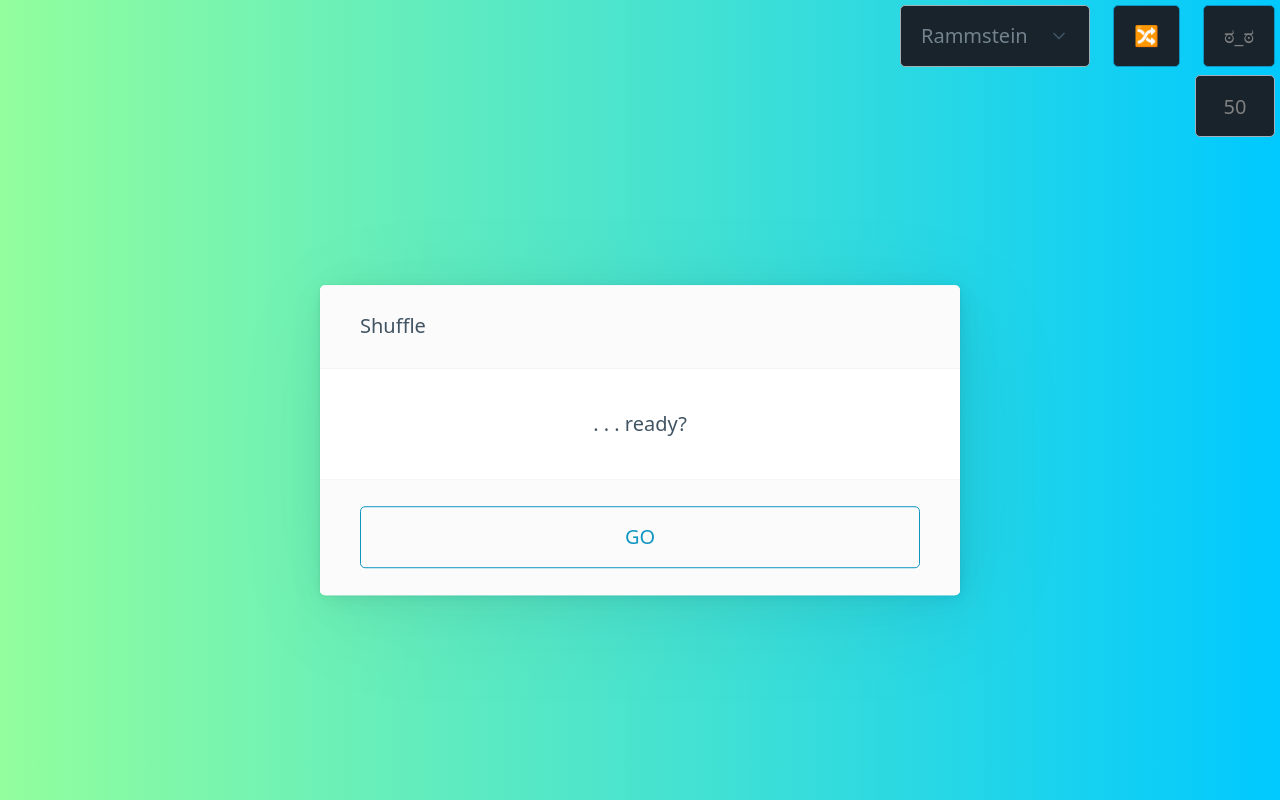
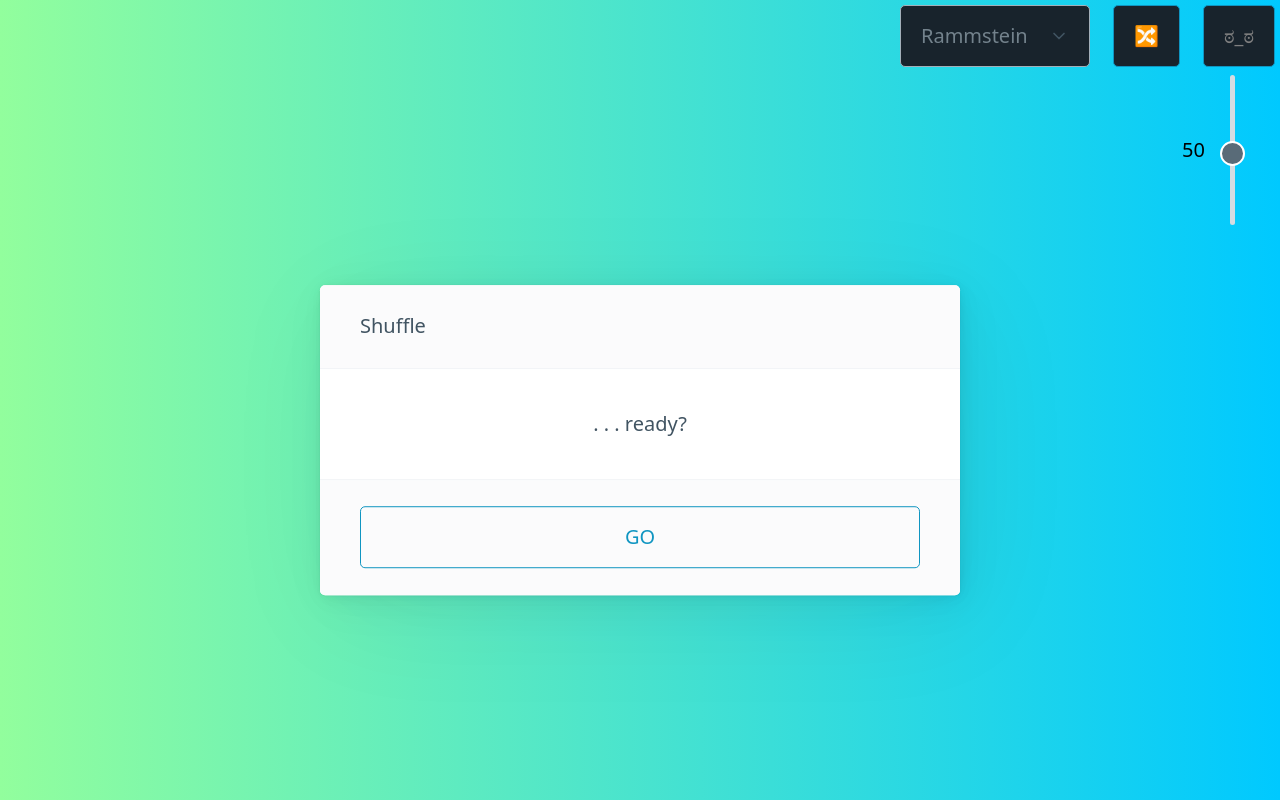
Before and after one commit to clauds-H/shuffle, a plain HTML site: page index.html in a window 1280 px wide. Drawn offline with nearby package versions, Linux system fonts and the light colour scheme.

Commit message:
impemented speed slider - fucked up

```diff
--- a/index.html
+++ b/index.html
@@ -39,7 +39,15 @@ html list names = js style names (look at start function -> switch)
 <a href="#" id="rnd" role="button" class="corner" onclick="shuffle()">🔀</a>
 <a href="#" id="test" role="button" class="corner" onclick="showModal(modal)">ಠ_ಠ</a>
 <form>
-  <input class="corner" type="text" id="speedcontrol" onfocusout="speedInputField()">
+  <!--
+    <input class="corner" type="text" id="speedcontrol" onfocusout="speedInputField()">
+  -->
+  <!-- Range slider -->
+  <div class="slider">
+    <div id="slider_count">50</div>
+    <input id="slider_input" type="range" min="5" max="100" value="50" name="range">
+  </div>
+
 </form>
 
 <!-- popup -->
--- a/script.js
+++ b/script.js
@@ -20,7 +20,10 @@ const modal = document.getElementById('modal');
 const input = document.getElementById('inpTxt');
 const btn = document.getElementById('btn');
 const dropdown = document.getElementById('sel');
-const speedControl = document.getElementById('speedcontrol');
+const speedControl = document.getElementById('slider_input');
+const speedCount = document.getElementById('slider_count');
+const sliderCount = document.getElementById('slider_count');
+
 
 let count = 0;
 var firstClick = true;
@@ -234,9 +237,23 @@ function changeRotationSpeed(number){
   rotationSpeed = number;
 }
 function speedInputField(){
+
+
+}
+
+
+// das ist so scuffed xD
+//this is fucked up code - shame on me
+
+speedControl.addEventListener('input', function(){
   let speed = speedControl.value;
+  sliderCount.textContent = speed;
   changeRotationSpeed(speed);
-}
+  //185 -> because it works and i hate css
+  let temp = 185-speed;
+  speedCount.style.top = temp+'px';
+});
+
 
 /*
 TODOs:
--- a/style.css
+++ b/style.css
@@ -81,3 +81,23 @@ input{
   top: 75px;
   width: 80px;
 }
+.slider{
+
+
+}
+#slider_count{
+  position: absolute;
+  right: 75px;
+  top: 135px;
+  color: black;
+}
+#slider_input{
+  position: absolute;
+  width: 150px;
+  height: 100px;
+  background: transparent;
+  right: -27px;
+  top: 100px;
+  transform: rotate(270deg);
+  -moz-transform: rotate(270deg);
+}
```
